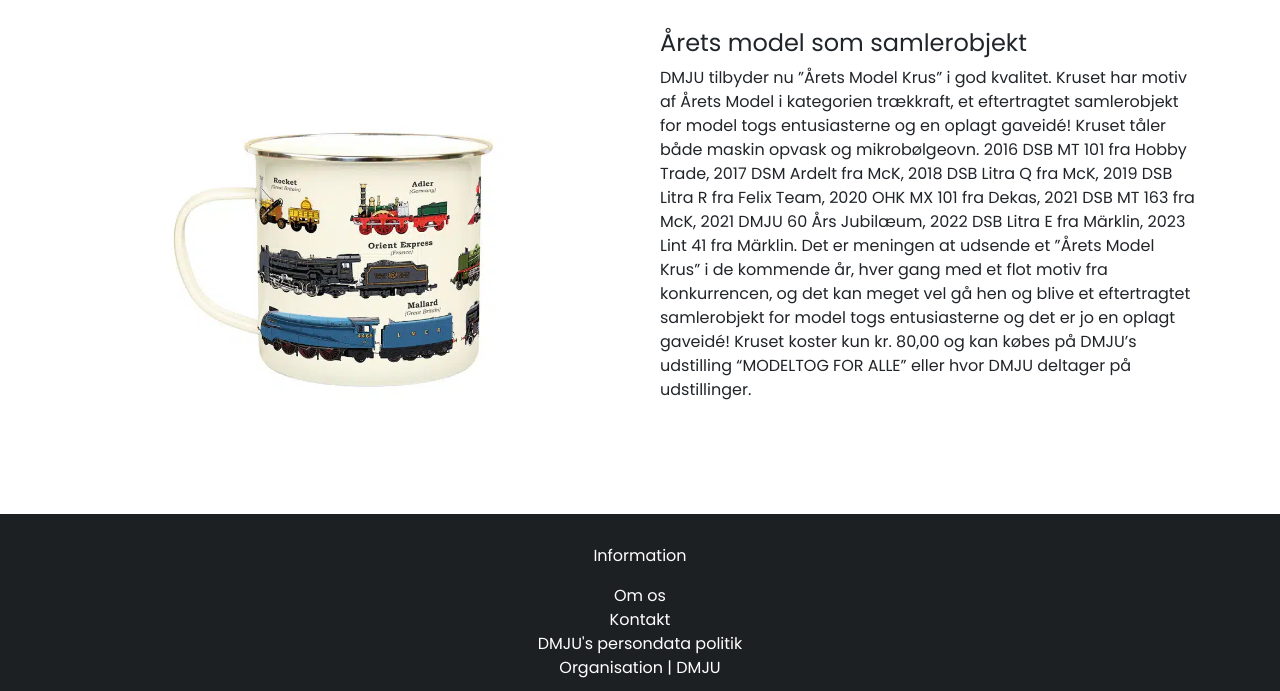
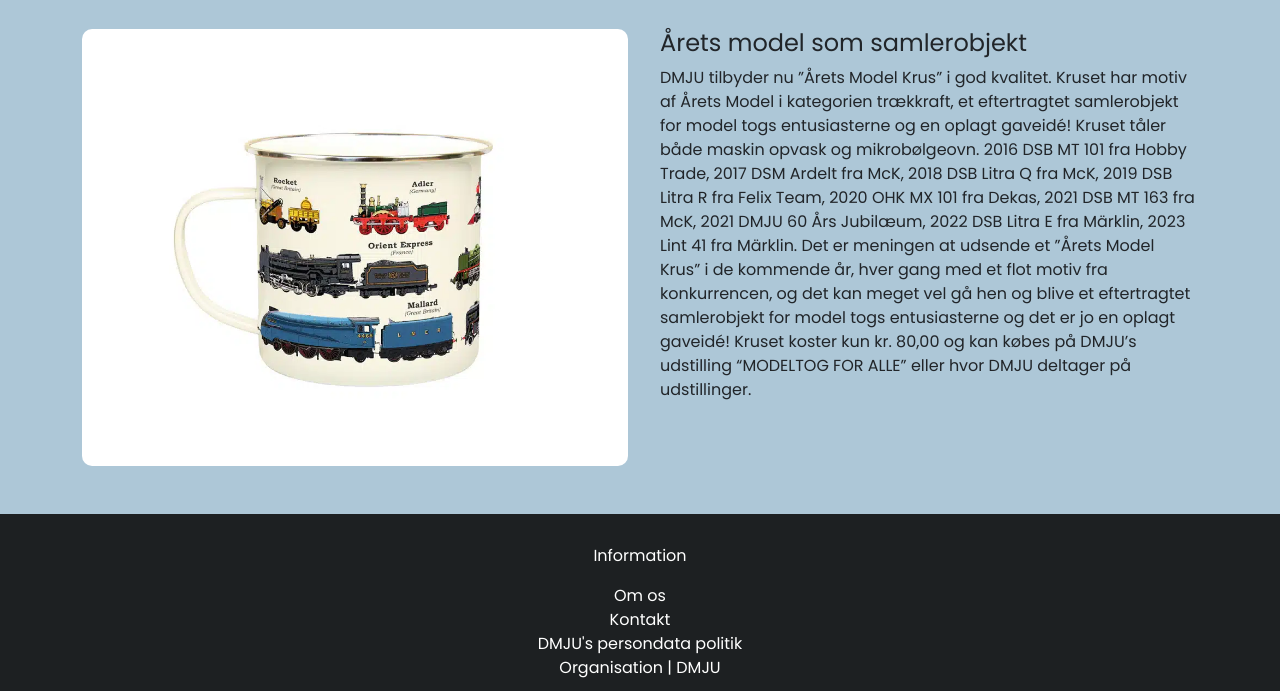
Before and after one commit to timoh25/1sem-tema4, a plain HTML site: page krus.html in a window 1280 px wide. Shown: the part 337-1028 px from the top of the page. Drawn offline with nearby package versions, Linux system fonts and the light colour scheme.

Commit message:
Skifte baggrundsfarve

```diff
--- a/krus.html
+++ b/krus.html
@@ -14,7 +14,7 @@
     <style>
         body {
             font-family: 'Poppins', sans-serif;
-            background-color: #ffffff;
+            background-color: #ADC7D7;
         }
 
         .navbar {
```
Also changed, not shown: events.html (+1 -1 lines), index.html (+2 -2 lines), nyheder_underside.html (+1 -1 lines).
